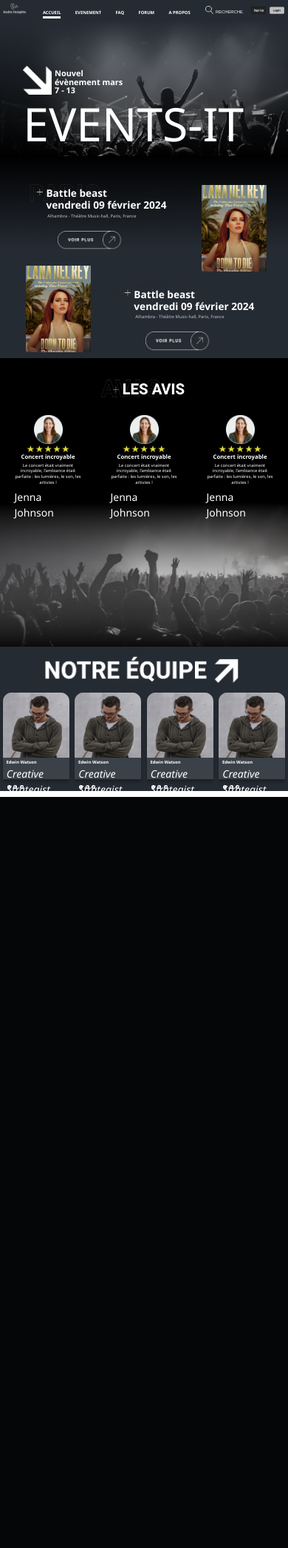
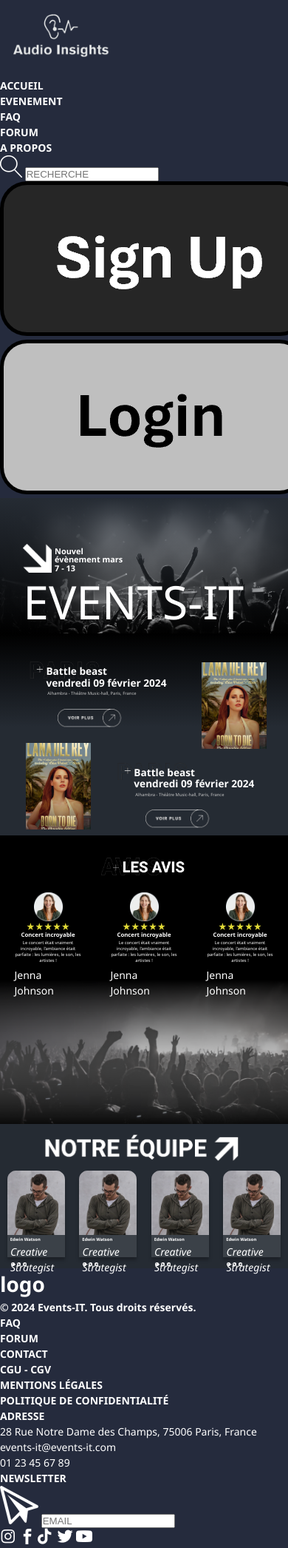
Before and after one commit to RunRanRua/Projet-APP-Web, a PHP site: page /htmls/index.html in a window 390 px wide; the page is wider, and only the part inside the window is pictured. Shown: that part at 74% size. Before the commit the page ends 1077 px from the top of that part, so only its background shows below. Run offline with PHP 8.4, Linux system fonts and the light colour scheme.

Commit message:
html css final

```diff
--- a/css/headerv2.css
+++ /dev/null
@@ -1,149 +0,0 @@
-/* css for home page */
-
-
-body {
-    background-color: #fff;
-    color: #fff;
-}
-
-/* === Header Part === */
-.header {
-    background-color: #252B33;
-    height: 7vw;
-    overflow: hidden;
-
-    display: flex;
-}
-
-
-    /* logo zone */
-.header .logo {
-    display : flex;
-
-    height: 100%;
-    width: 10%;
-}
-
-.header .logo a {
-    margin : auto 0;
-}
-
-.header .logo a img {
-    width: 100%;
-    height: 100%;
-}
-
-
-    /* navigation zone*/
-.header .nav {
-
-    margin: auto 0;
-    margin-right: 1%;
-    width: 60%;
-    white-space: nowrap;
-}
-
-.header .nav ul{
-    display: inline-flex;
-    flex-direction: row;
-    justify-content: space-evenly;
-    width: 100%;
-}
-
-.header .nav li {
-    margin-left: 3%;
-}
-
-.header .nav li a {
-    display: block;
-    font-size: 20px;
-    color:#fff;
-}
-
-
-        /* Active */
-.header .nav li .active,
-.header .nav li a:hover {
-    border-bottom: 3px solid #fff;
-}
-
-
-
-    /* search zone */
-.header .search {
-    display: flex;
-
-    margin : auto 0;
-    padding-left: 1%;
-    padding-right: 1%;
-    width: 17%;
-    height: 100%;
-    background-color: #252B33;
-    border-radius: 20px;
-
-}
-
-
-.header .search a {
-    margin : auto 0;
-    width: 20%;
-}
-
-.header .search a img {
-    width: 100%;
-    height: 100%;
-}
-
-.header .search input{
-    margin-left: 5%;
-    width : 80%;
-    border: 0;
-    background-color: transparent;
-    outline: none;
-    color: #fff
-}
-
-.header .search input::placeholder {
-    font-size: 20px;
-    color: #fff;
-}
-
-
-
-    /* user zone */
-.header .user {
-    display : flex;
-    height: 100%;
-    width: 13%;
-}
-
-.header .user a {
-
-    margin : auto 0;
-
-}
-
-.header .user a img {
-    width: 80%;
-    height: 20%;
-}
-
-
-
-
-@media (max-width: 1310px) {
-    .header .nav li a {
-        font-size: 1.5vw;
-    }
-
-    .header .search input::placeholder {
-        font-size: 1.5vw;
-    }
-}
-
-
-@media (max-width: 450px) {
-    .header .search a {
-        width: 20%;
-    }
-}
--- a/css/index.css
+++ b/css/index.css
@@ -205,7 +205,7 @@ body {
     display: flex;
 }
 .equipe .members .member{
-    width: 23vw;
+    width: 20vw;
     margin: 0 auto;
     border-top-left-radius: 3vw;
     border-top-right-radius: 3vw;
--- a/htmls/index.html
+++ b/htmls/index.html
@@ -7,6 +7,7 @@
     <link rel="stylesheet" href="../css/base.css">
     <link rel="stylesheet" href="../css/index.css">
     <link rel="stylesheet" href="../css/headerv2.css">
+    <link rel="stylesheet" href="../css/footer.css">
 </head>
 <body>
     <!-- === Header Part === -->
@@ -157,5 +158,60 @@
             </div>
         </div>
     </div>
+
+
+    <!-- Footer Part-->
+    <div class="footer">
+
+        <!-- logo -->
+        <div class="logo">
+            <h1>
+                <a href="#">logo</a>
+            </h1>
+        </div>
+
+        <div class="annotation">
+            <li><a href="#"><b>© 2024 Events-IT. Tous droits réservés.</b></a></li>
+        </div>
+
+        <!-- navigation -->
+        <div class="nav">
+
+            <ul1>
+                <li><a href="#"><b>FAQ</b></a></li>
+                <li><a href="#"><b>FORUM</b></a></li>
+                <li><a href="#"><b>CONTACT</b></a></li>
+            </ul1>
+
+            <ul2>
+                <li><a href="#"><b>CGU - CGV</b></a></li>
+                <li><a href="#"><b>MENTIONS LÉGALES</b></a></li>
+                <li><a href="#"><b>POLITIQUE DE CONFIDENTIALITÉ</b></a></li>
+            </ul2>
+
+            <ul3>
+                <li><a href="#" class="title"><b>ADRESSE</b></a></li>
+                <li class="li2"><a href="#" class="supp">28 Rue Notre Dame des Champs, 75006 Paris, France</a></li>
+                <li class="li2"><a href="#" class="supp">events-it@events-it.com </a></li>
+                <li class="li2"><a href="#" class="supp">01 23 45 67 89 </a></li>
+            </ul3>
+
+            <ul4>
+                <li><a href="#" class="title"><b>NEWSLETTER</b></a></li>
+                <div class="search">
+                    <a href="#"><img src="..\images\sendv6.png" ></a>
+                    <input type="text" placeholder="EMAIL">
+                </div>
+                <div class="sociaux">
+                    <a href="#"><img src="..\images\reseausociauxv2Insta22x22.png" ></a>
+                    <a href="#"><img src="..\images\reseausociauxv2FB22x22.png" ></a>
+                    <a href="#"><img src="..\images\reseausociauxv2Tik22x22.png" ></a>
+                    <a href="#"><img src="..\images\reseausociauxv2Twitt22x22.png" ></a>
+                    <a href="#"><img src="..\images/reseausociauxvYT22x22.png" ></a>
+                </div>
+            </ul4>
+
+        </div>
+    </div>
 </body>
 </html>
```
Also changed, not shown: css/footer.css (deleted, +0 -156 lines).
